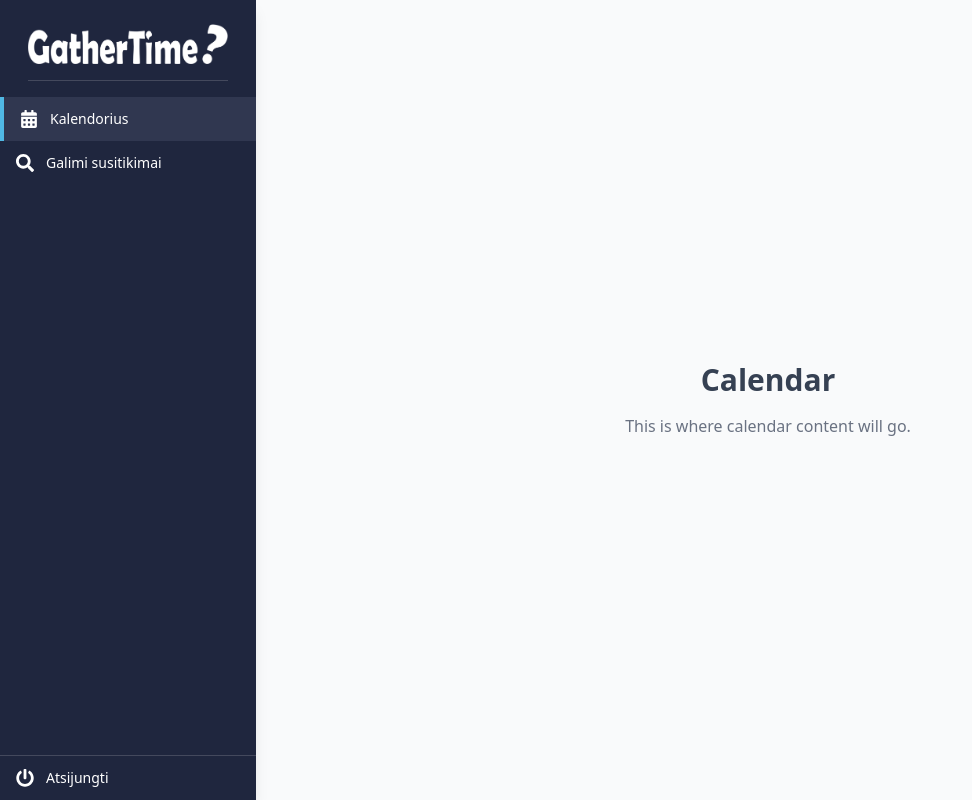
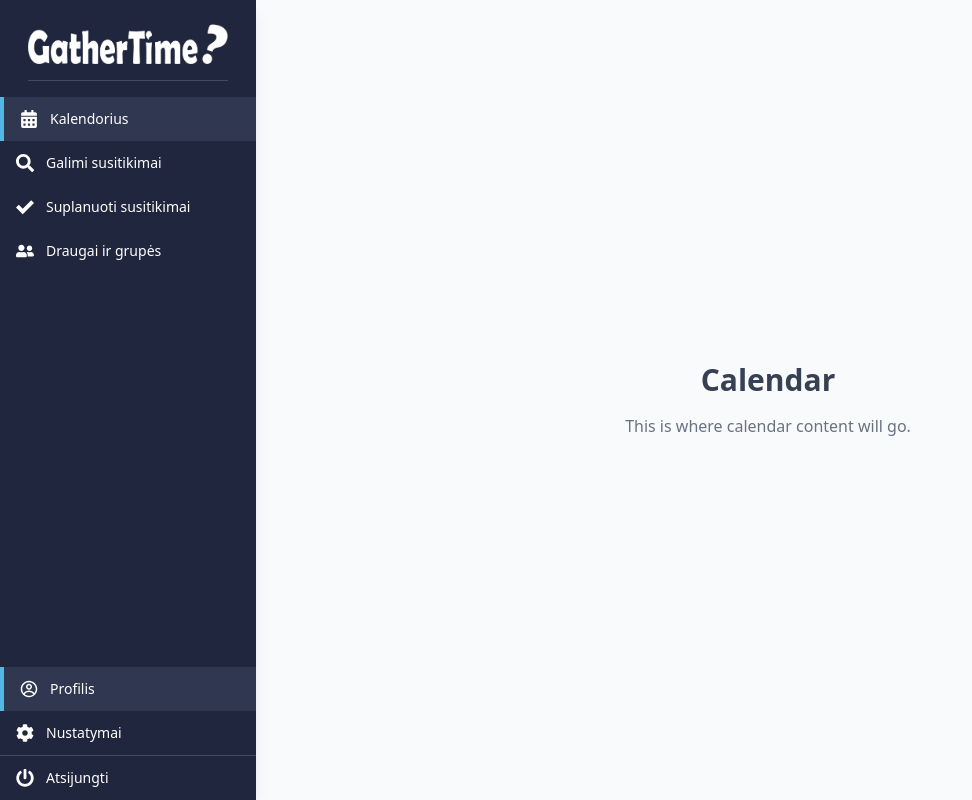
Before and after one commit to Dovias/gathertime, a React app in the folder client/: page /calendar in a window 1280 px wide. Shown: the whole page, without its empty margins (0-972 px from the left). Built offline with nearby package versions, Linux system fonts and the light colour scheme; no server answers; the HTML template or start-up script is replaced by a standard one.

Commit message:
Add all navigation elements to the navigation

```diff
--- a/client/src/components/main/Navigation.tsx
+++ b/client/src/components/main/Navigation.tsx
@@ -1,6 +1,8 @@
 import { AppRoutes } from "../../utilities/Routes";
 import logo from "../../assets/logo_nobg.png";
-import { FaCalendarAlt, FaSearch, FaPowerOff } from "react-icons/fa";
+import { FaCalendarAlt, FaSearch, FaPowerOff, FaUserFriends, FaCog } from "react-icons/fa";
+import { ImCheckmark } from "react-icons/im";
+import { CgProfile } from "react-icons/cg";
 import { NavMenuItem } from "./NavigationItem";
 import { NavMenuButton } from "./NavigationButton";
 
@@ -27,6 +29,29 @@ function Navigation({ onLogout }: NavMenuProps) {
                     icon={FaSearch}
                     label="Galimi susitikimai"
                 />
+                <NavMenuItem
+                    to="/planned_meets"
+                    icon={ImCheckmark}
+                    label="Suplanuoti susitikimai"
+                />
+                <NavMenuItem
+                    to="/friends"
+                    icon={FaUserFriends}
+                    label="Draugai ir grupės"
+                />
+            </nav>
+
+            <nav>
+                <NavMenuItem
+                    to={AppRoutes.CALENDAR}
+                    icon={CgProfile}
+                    label="Profilis"
+                />
+                <NavMenuItem
+                    to="/events"
+                    icon={FaCog}
+                    label="Nustatymai"
+                />
             </nav>
 
             <div className="border-t border-gray-light/20">
```
